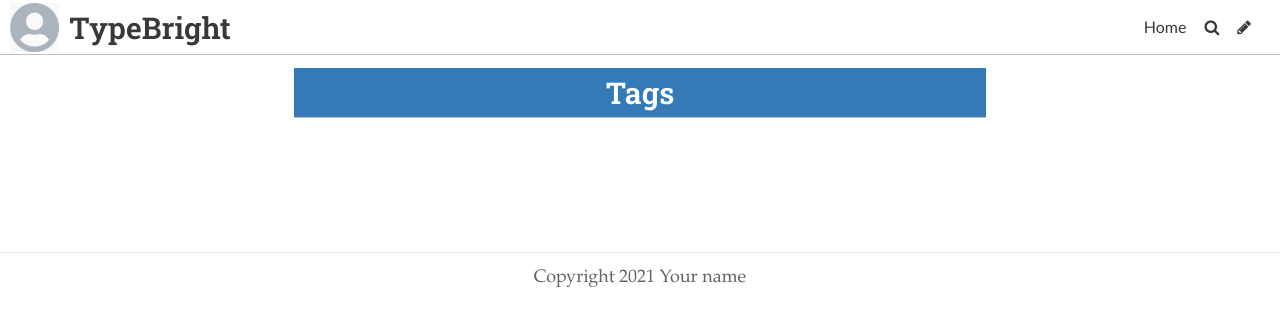
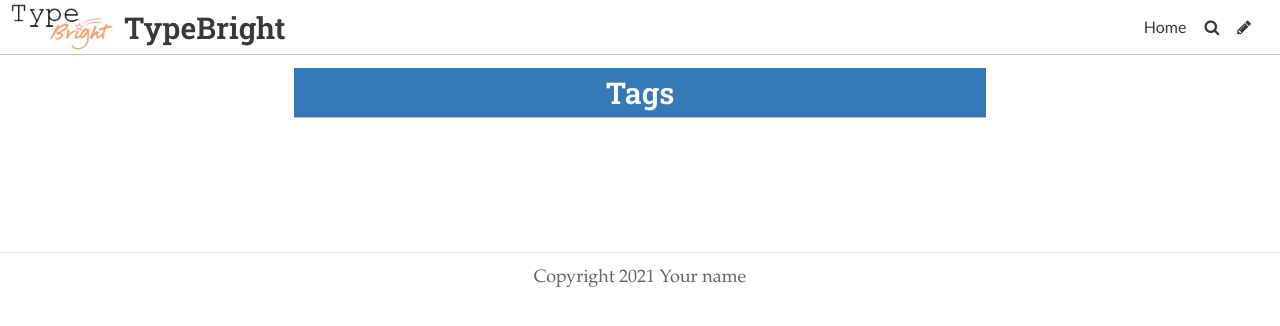
Before and after one commit to nicoleanncarter/typo-design-template, a Jekyll site: the page built from pages/tags.md, in a window 1280 px wide. Shown: the top 326 px of the page. Built offline with Jekyll 4.4.1, drawn with Linux system fonts in a browser that asks for light colours; some web fonts are replaced.

Commit message:
Update Settings “general”

```diff
--- a/_data/settings.yml
+++ b/_data/settings.yml
@@ -6,7 +6,7 @@
 header_text_color: "#ffffff"
 bannerheight: 20vmax
 navbarheight: 55px
-logo: /uploads/logo.jpg
+logo: ../uploads/screenshot-2021-09-28-at-14.24.16.png
 favicon: /uploads/favicon.ico
 gridlayout: false
 fixednavbar: false
```
Also changed, not shown: uploads/screenshot-2021-09-28-at-14.24.16.png (added).
